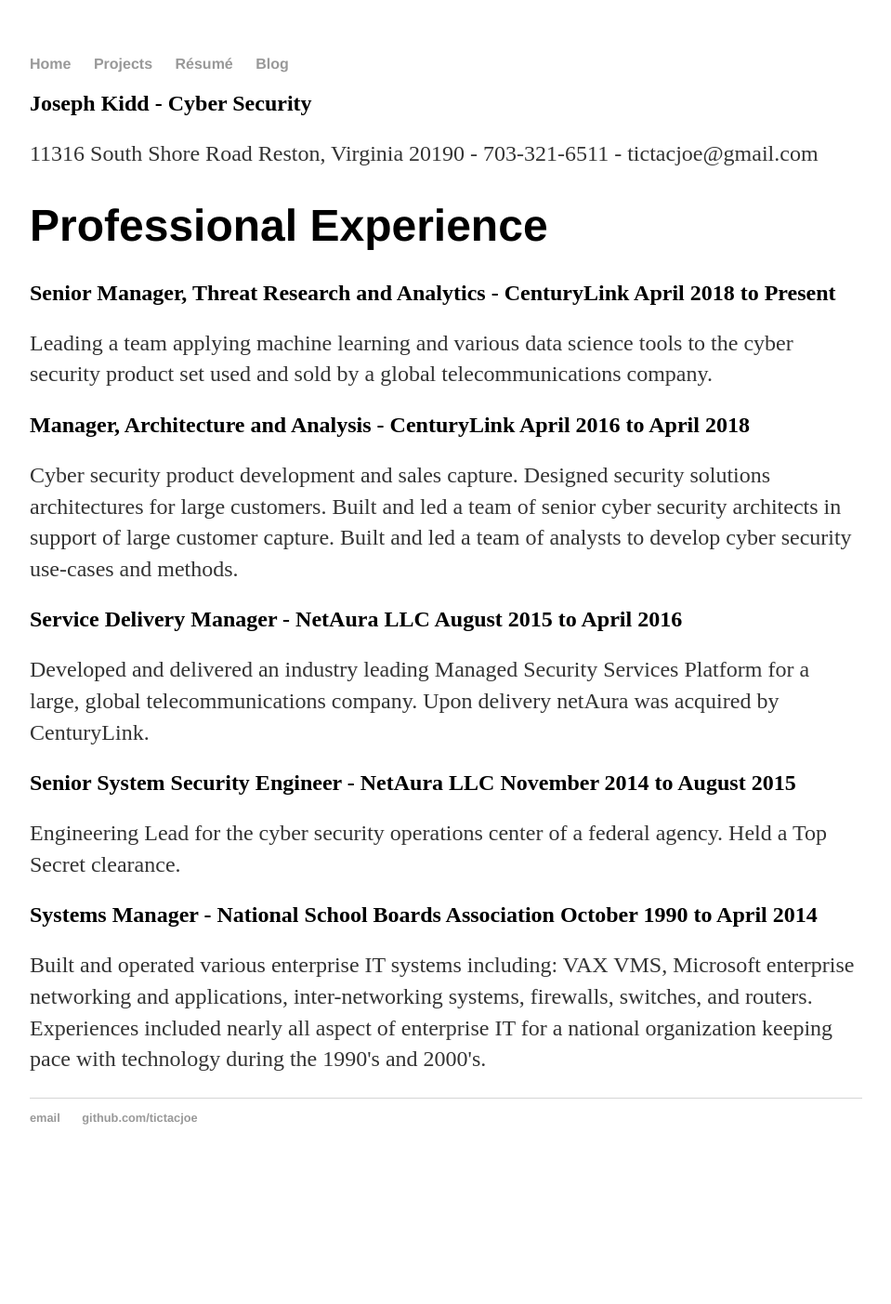
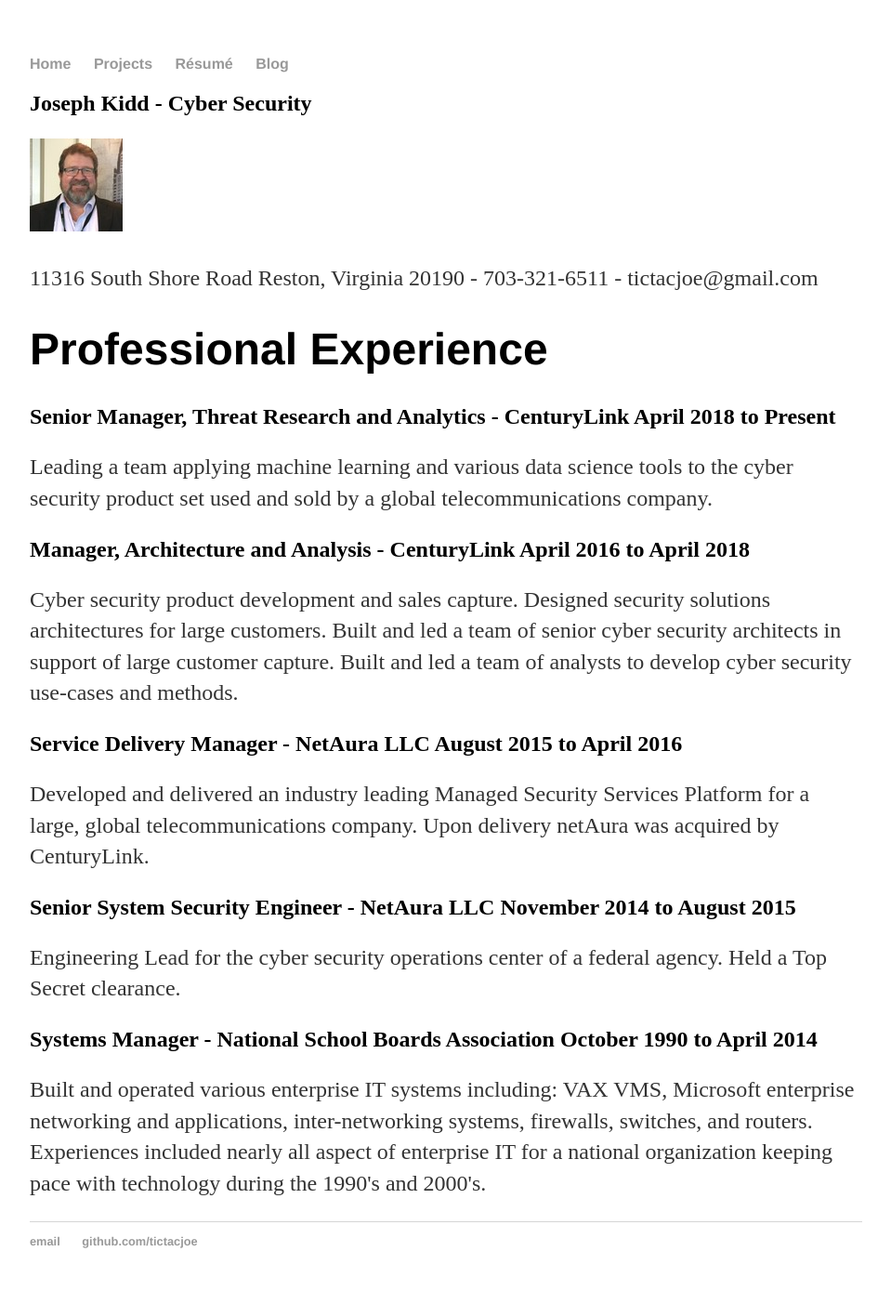
Before and after one commit to tictacjoe/tictacjoe.github.io, a Jekyll site: the page resume.html, which Jekyll copies as it is, in a window 1280 px wide. Shown: the whole page at 93% size, without its empty margins (160-1119 px from the left). Built offline with Jekyll 4.4.1, drawn with Linux system fonts in a browser that asks for light colours; before the commit the page ends 1270 px from its top, so only the background shows below that.

Commit message:
Update resume.html

```diff
--- a/resume.html
+++ b/resume.html
@@ -17,6 +17,7 @@
 		<div class="container">
     		<div class="blurb">
 			<h2> Joseph Kidd - Cyber Security</h2>
+			<p><img src="/pics/linked-in-profile-pic.jpg" alt="Joe" /></p>
 			<p> 11316 South Shore Road Reston, Virginia 20190 -
 			703-321-6511 - tictacjoe@gmail.com</p>
         		<h1>Professional Experience</h1>
```
